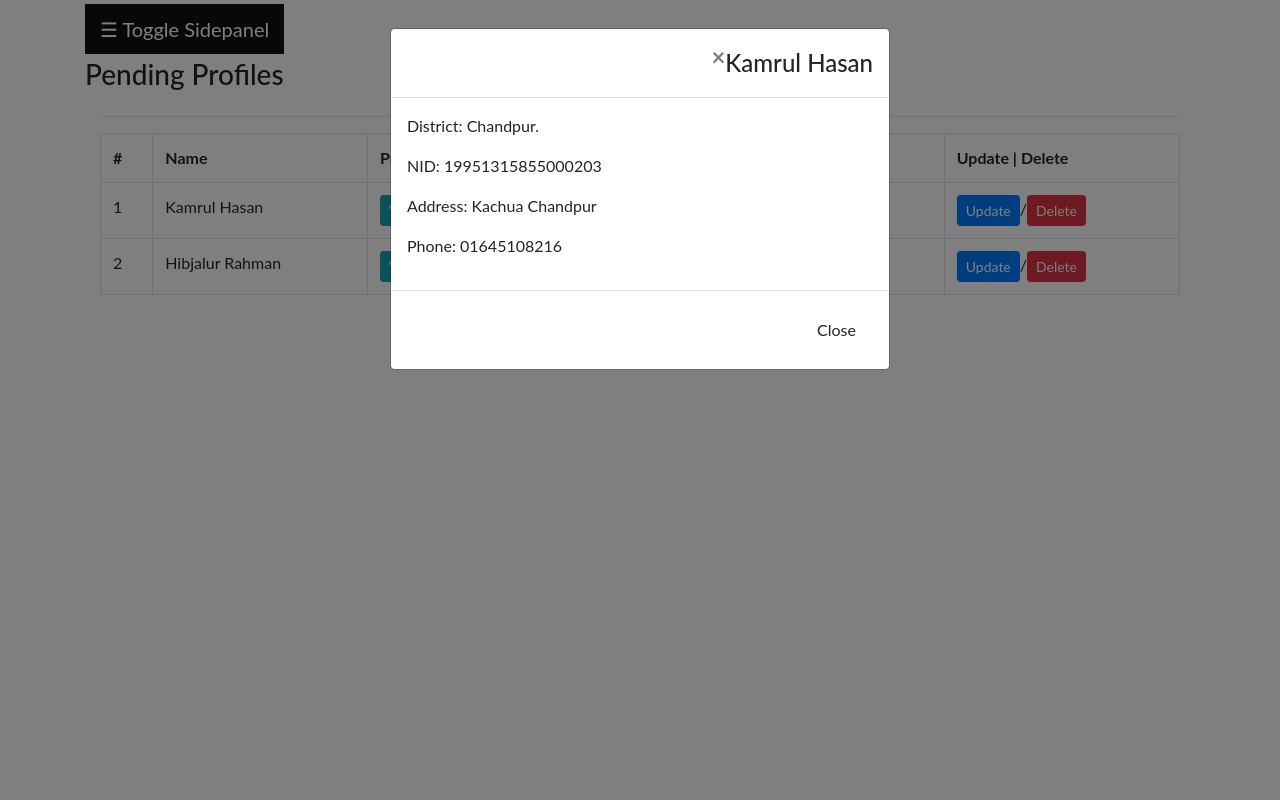
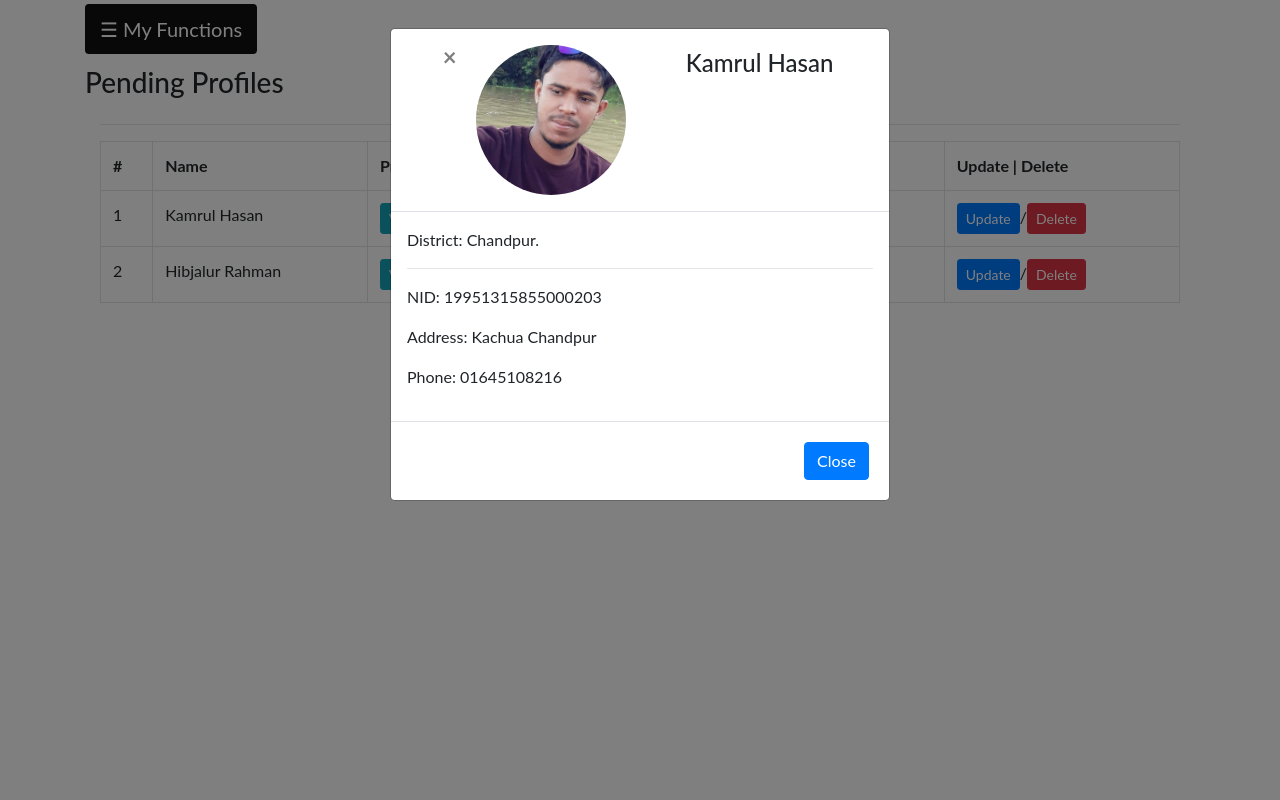
Before and after one commit to kamrul-pu/OnlineDonationSystem, a Django app: page /staff/pending/ in a window 1280 px wide, after a click on "View". Run offline with Django 4.2, Linux system fonts and the light colour scheme; a user stored in the database is signed in; data comes from the database, SQL or seed files in the repository; both versions use the stored data as it was after the commit; some libraries are stand-ins or nearby versions.

Commit message:
Minor bug Fixed

```diff
--- a/AppStaff/views.py
+++ b/AppStaff/views.py
@@ -11,7 +11,9 @@ from AppStaff.forms import ProfileUpdateForm
 @login_required
 def staff(request):
     if(request.user.is_staff):
-        diction = {'title':'Staff Functionalities'}
+        donors = Profile.objects.filter(userType=1)
+        volunters = Profile.objects.filter(userType=2)
+        diction = {'title':'Staff Functionalities','donor':len(donors),'volunteer':len(volunters)}
         return render(request,'Staff/staff.html',context=diction)
     else:
         return HttpResponseRedirect(reverse('accounts:userProfile'))
--- a/static/css/staff.css
+++ b/static/css/staff.css
@@ -1,12 +1,13 @@
 body {
     font-family: "Lato", sans-serif;
+    /* background-color: #6600ff; */
 }
 
 .sidepanel {
     width: 0;
     position: fixed;
     z-index: 1;
-    height: 500pxpx;
+    height: 500px;
     top: 0;
     left: 0;
     background-color: #111;
@@ -19,7 +20,8 @@ body {
     padding: 8px 8px 8px 32px;
     text-decoration: none;
     font-size: 25px;
-    color: #818181;
+    /* color: #818181; */
+    color:white;
     display: block;
     transition: 0.3s;
 }
--- a/templates/Staff/pendingProfile.html
+++ b/templates/Staff/pendingProfile.html
@@ -1,4 +1,5 @@
 {% extends 'Staff/staff.html' %}
+<!-- {% load static %} -->
 {% load crispy_forms_tags %}
 {% block staffblock %}
 
@@ -48,16 +49,21 @@
           <div class="modal-content">
             <div class="modal-header">
               <button type="button" class="close" data-dismiss="modal">&times;</button>
+              <img src="/media/{{profile.profile_pic}}" alt="Admin" class="rounded-circle" width="150"
+                height="150px" style="object-fit: cover;margin: 0 auto;"><br>
+                <hr>
               <h4 class="modal-title">{{profile.profile.first_name}} {{profile.profile.last_name}}</h4>
+              <hr>
             </div>
             <div class="modal-body">
               <p>District: {{profile.district}}.</p>
+              <hr>
               <p>NID: {{profile.nationalId}}</p>
               <p>Address: {{profile.address}}</p>
               <p>Phone: {{profile.phoneNo}}</p>
             </div>
             <div class="modal-footer">
-              <button type="button" class="btn btn-default" data-dismiss="modal">Close</button>
+              <button type="button" class="btn btn-primary" data-dismiss="modal">Close</button>
             </div>
           </div>
 
--- a/templates/Staff/staff.html
+++ b/templates/Staff/staff.html
@@ -26,28 +26,31 @@
 
 <body>
   <div class="container pt-1">
-    <div id="mySidepanel" class="sidepanel">
+    <div id="mySidepanel" class="sidepanel rounded">
       <a href="javascript:void(0)" class="closebtn" onclick="closeNav()">×</a>
       <a href="{% url 'appStaff:staff' %}">Staff Page</a>
-      <a href="{% url 'home' %}">Home</a>
       <a href="{% url 'appStaff:pendingProfile' %}">Pending Profile</a>
       <a href="{% url 'appStaff:viewDonors' %}">View Donors</a>
       <a href="{% url 'appStaff:viewVolunteer' %}">View Volunteer</a>
+      <hr class="dotted-hr">
+      <a href="{% url 'home' %}">Back To Home</a>
       <a href="#">Contact</a>
+      <a href="{% url 'accounts:userLogout' %}">Logout</a>
       <a href="#"></a>
     </div>
 
-    <button class="openbtn" onclick="openNav()">☰ Toggle Sidepanel</button>
-    <div class="container pt-1">
+    <button class="openbtn rounded" onclick="openNav()">☰ My Functions</button>
+    <div class="container pt-1 mt-2">
       {% block staffblock %}
       <div class="row">
         <div class="col-lg-6 mb-2">
           <div class="card">
             <div class="card-body">
               <h4 class="card-title">Donors</h4>
-              <p class="card-text">Some example text. Some example text.</p>
-              <a href="#" class="card-link">Card link</a>
-              <a href="#" class="card-link">Another link</a>
+              <hr>
+              <p class="card-text"> <strong> <b>Number of Donors: {{donor}}</b> </strong> </p>
+              <hr>
+              <a href="{% url 'appStaff:viewDonors' %}" class="btn btn-info">Donors</a>
             </div>
           </div>
         </div>
@@ -55,9 +58,10 @@
           <div class="card">
             <div class="card-body">
               <h4 class="card-title">Volunteers</h4>
-              <p class="card-text">Some example text. Some example text.</p>
-              <a href="#" class="card-link">Card link</a>
-              <a href="#" class="card-link">Another link</a>
+              <hr>
+              <p class="card-text"> <strong> <b>Number of Volunteers: {{volunteer}}</b> </strong> </p>
+              <hr>
+              <a href="{% url 'appStaff:viewVolunteer' %}" class="btn btn-info">Volunteers</a>
             </div>
           </div>
         </div>
--- a/templates/home.html
+++ b/templates/home.html
@@ -15,7 +15,7 @@
       </div>
       <div class="mt-4 pt-5">
 
-        <a href="#"><button type="button" class=" btn-lg btn btn-outline-primary "> Donate now </button></a>
+        <a href="{% url 'appDonation:donation' %}"><button type="button" class=" btn-lg btn btn-outline-primary "> Donate now </button></a>
 
 
 
@@ -34,7 +34,7 @@
   <main>
 
     <div class="row ">
-      <div class="col-lg-4 text-center rounded   ">
+      <div class="col-lg-4 text-center rounded ">
 
         <i class="rounded-circle p-5 bg-light fa-solid fa-circle-dollar-to-slot"
           style="color: black; font-size: 3rem;"></i>
```
Also changed, not shown: templates/Accounts/profile.html (+8 -2 lines), templates/base.html (+5 -9 lines), db.sqlite3.
